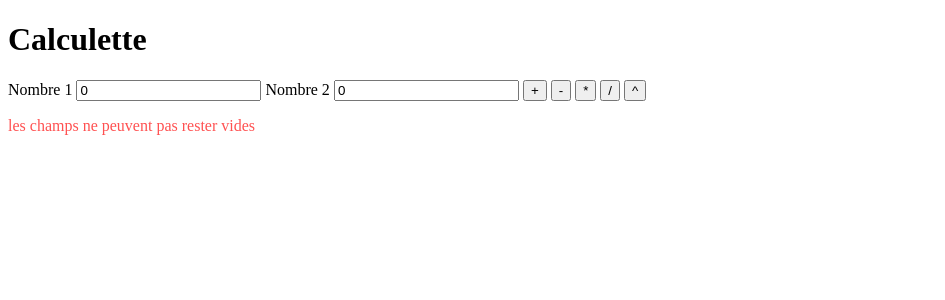
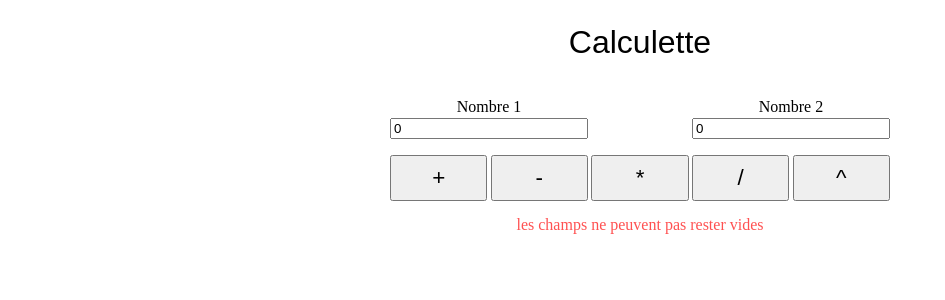
Before and after one commit to MaideAkdede/calculette-dcs, a PHP site: page / in a window 1280 px wide. Shown: the top 300 px of the page, without its empty margins (0-945 px from the left). Run offline with PHP 8.4, Linux system fonts and the light colour scheme.

Commit message:
:pencil2: Modify Style

```diff
--- a/style.css
+++ b/style.css
@@ -1,3 +1,79 @@
+/* http://meyerweb.com/eric/tools/css/reset/
+   v2.0 | 20110126
+   License: none (public domain)
+*/
+
+html, body, div, span, applet, object, iframe,
+h1, h2, h3, h4, h5, h6, p, blockquote, pre,
+a, abbr, acronym, address, big, cite, code,
+del, dfn, em, img, ins, kbd, q, s, samp,
+small, strike, strong, sub, sup, tt, var,
+b, u, i, center,
+dl, dt, dd, ol, ul, li,
+fieldset, form, label, legend,
+table, caption, tbody, tfoot, thead, tr, th, td,
+article, aside, canvas, details, embed,
+figure, figcaption, footer, header, hgroup,
+menu, nav, output, ruby, section, summary,
+time, mark, audio, video {
+    margin: 0;
+    padding: 0;
+    border: 0;
+    font-size: 100%;
+    font: inherit;
+    vertical-align: baseline;
+}
+/* HTML5 display-role reset for older browsers */
+article, aside, details, figcaption, figure,
+footer, header, hgroup, menu, nav, section {
+    display: block;
+}
+body {
+    line-height: 1;
+}
+/* E N D - R E S E T - A D D - M Y - C S S */
+body {
+    margin: 0 auto;
+}
+h1 {
+    text-align: center;
+    font-size: 2rem;
+    font-family: "Avenir", sans-serif;
+    margin: 0.8em 2.5em;
+}
+p{
+    text-align: center;
+}
+form{
+    margin: 0 auto;
+    padding: 1rem;
+    display: grid;
+    grid-template-columns: repeat(5, 1fr);
+    min-width: calc(200px - 2.2rem);
+    max-width: 500px;
+    grid-gap: 0.2rem;
+}
+label{
+    grid-row: 1;
+    grid-column: span 2;
+    text-align: center;
+}
+label[for="nbr2"]{
+    grid-column: 4/6;
+}
+input{
+    grid-row: 2;
+    grid-column: span 2;
+}
+input[id="nbr2"]{
+    grid-column: 4/6;
+}
+button{
+    grid-row: 3;
+    padding: 0.5rem 0;
+    margin-top: 0.8rem;
+    font-size: 1.4rem;
+}
 .result span{
     font-weight: bold;
 }
```
